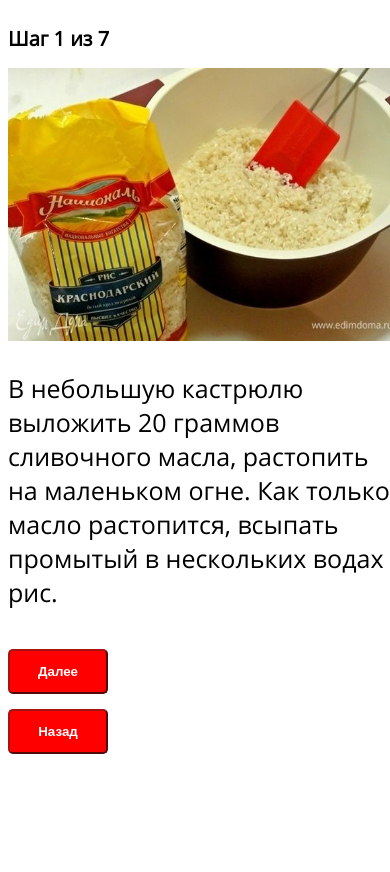
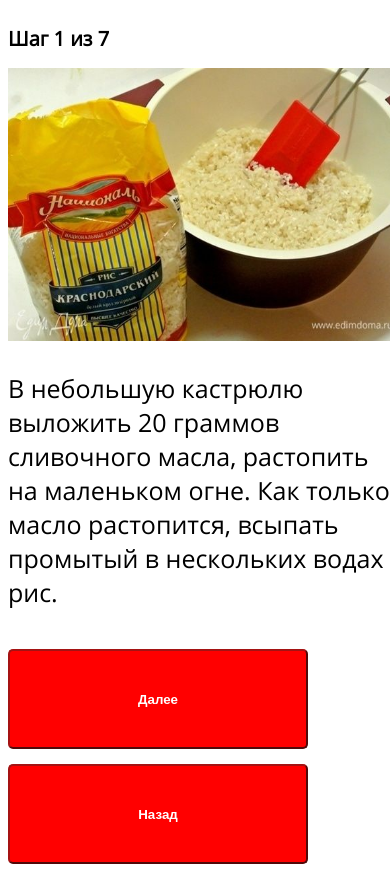
Before and after one commit to baranikov/rise-with-midii, a plain HTML site: page pages/pg-1.html in a window 390 px wide. Before the commit the page ends 844 px from the top, so only its background shows below. Drawn offline with Linux system fonts and the light colour scheme.

Commit message:
Add files via upload

```diff
--- a/style/all.css
+++ b/style/all.css
@@ -9,7 +9,7 @@ div {
 	flex-direction: column;
 	align-items: center;
 	margin: auto;
-	width: 70vw;
+	width: 100vw;
 	font-family: "Open Sans Bold";
 }
 
@@ -44,8 +44,8 @@ img {
 }
 
 button {
-	width: 100px;
-	height: 45px;
+	width: 300px;
+	height: 100px;
 	margin-top: 15px;
 	border-color: #A51313;
 	color: #fff;
--- a/style/style.css
+++ b/style/style.css
@@ -12,6 +12,16 @@ div {
 	font-family: "Open Sans Bold";
 }
 
+@media screen and (max-width: 500px) {
+	div {
+		position: relative;
+		display: inline-block;
+		margin: auto;
+		width: 100vw;
+		font-family: "Open Sans Bold";
+	}
+}
+
 img {
 	width: 50vw;
 	height: 35vw;
@@ -24,15 +34,6 @@ img {
 	}
 }
 
-@media screen and (max-width: 500px) {
-	div {
-		position: relative;
-		display: inline-block;
-		margin: auto;
-		width: 100vw;
-		font-family: "Open Sans Bold";
-	}
-}
 p {
 	font-size: 25px;
 }
@@ -59,8 +60,8 @@ td {
 }
 
 button {
-	width: 100px;
-	height: 45px;
+	width: 300px;
+	height: 100px;
 	margin-top: 15px;
 	border-color: #A51313;
 	color: #fff;
```
